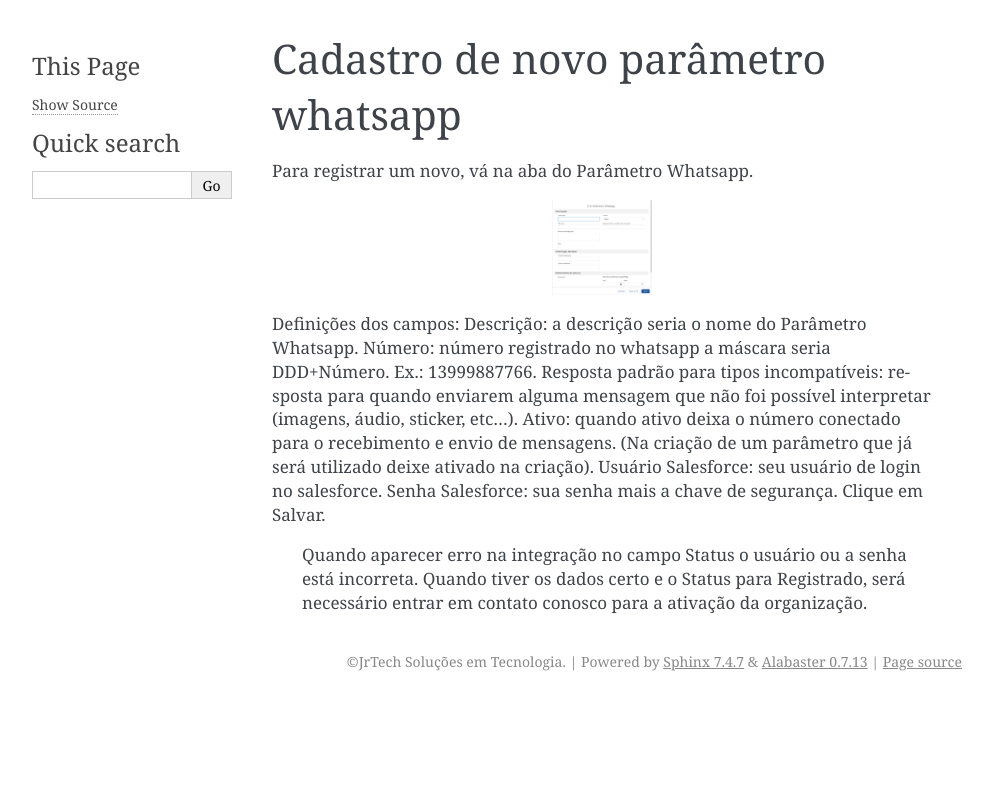
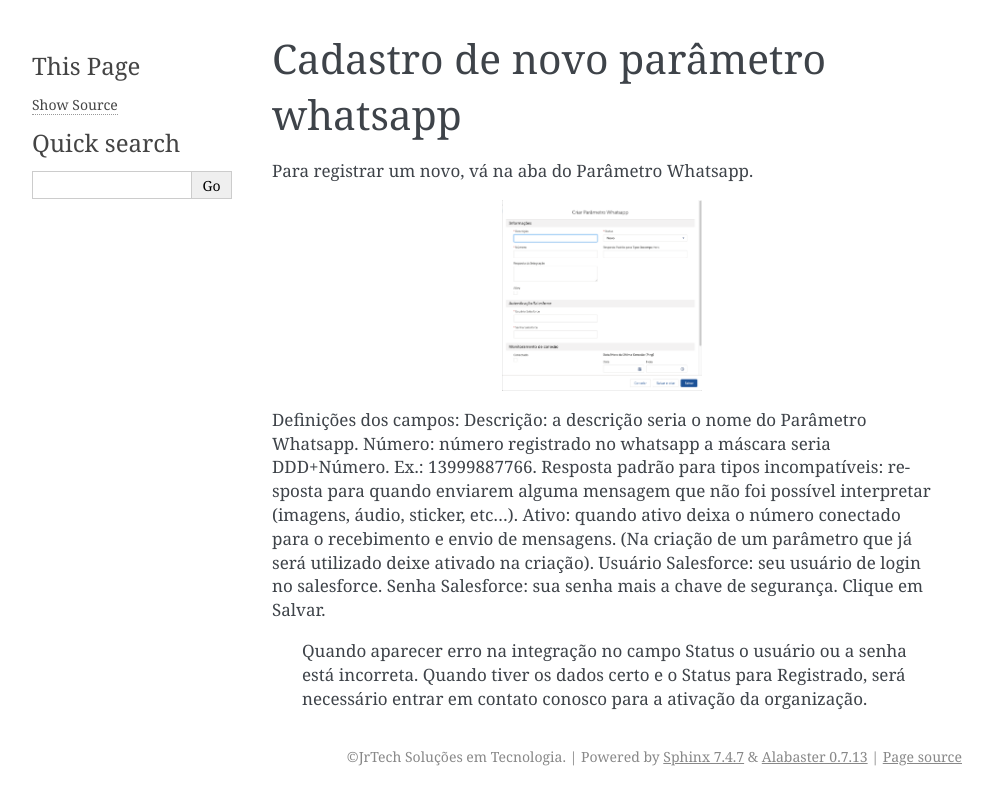
Before and after one commit to patricklucca/Whatsapp_Teste, a Sphinx documentation site: the page built from docs/Cadastro_Parametro.rst, in a window 1280 px wide. Shown: the top 805 px of the page, without its empty margins (148-1141 px from the left). Built offline with Sphinx 7.4.7, drawn with Linux system fonts in a browser that asks for light colours; pages that are not in the unit, such as notebooks, are missing from menus.

Commit message:
Update Cadastro_Parametro.rst

```diff
--- a/docs/Cadastro_Parametro.rst
+++ b/docs/Cadastro_Parametro.rst
@@ -5,7 +5,7 @@ Cadastro de novo parâmetro whatsapp
 Para registrar um novo, vá na aba do Parâmetro Whatsapp.
 
 .. image:: Cadastro_Parametro.png
-    :width: 100px
+    :width: 200px
     :alt: Solidity logo
     :align: center
 
@@ -19,5 +19,5 @@ Senha Salesforce: sua senha mais a chave de segurança.
 Clique em Salvar.
 
 
-  Quando aparecer erro na integração no campo Status o usuário ou a senha está incorreta.
-  Quando tiver os dados certo e o Status para Registrado, será necessário entrar em contato conosco para a ativação da organização.
+    Quando aparecer erro na integração no campo Status o usuário ou a senha está incorreta.
+    Quando tiver os dados certo e o Status para Registrado, será necessário entrar em contato conosco para a ativação da organização.
```
